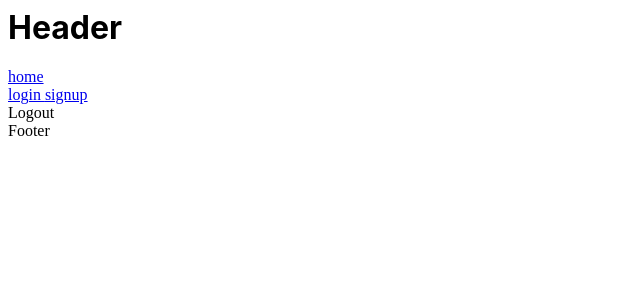
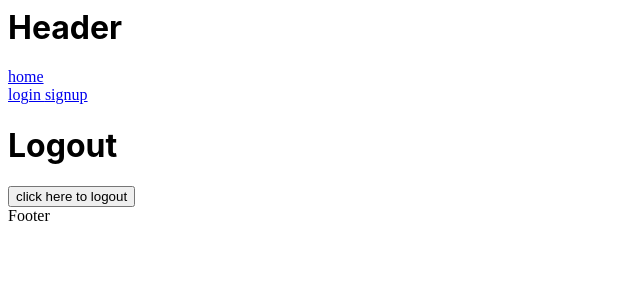
Before and after one commit to nasagaurav/react-l-ecomerce-stackblitz, a React (Create React App) app: page /Logout in a window 1280 px wide. Shown: the top 300 px of the page, without its empty margins (0-640 px from the left). Built offline with nearby package versions, Linux system fonts and the light colour scheme; no server answers.

Commit message:
added logout logic

```diff
--- a/src/Redux.js
+++ b/src/Redux.js
@@ -31,7 +31,7 @@ function reducer(state = intialState, action) {
         loggedin: action.payload.status,
       };
     case 'logout':
-      return { ...state, loggedin: false };
+      return { ...state, loggedin: false, user: null };
 
     case 'add-to-cart':
       return { ...state, cart: action.payload };
--- a/src/pages/Logout.js
+++ b/src/pages/Logout.js
@@ -1,6 +1,20 @@
 import React from 'react';
+import { useDispatch } from 'react-redux';
+import { useNavigate } from 'react-router-dom';
+function Logout(props) {
+  const navigate = useNavigate();
+  const dispatch = useDispatch();
+  const hl = () => {
+    localStorage.clear();
+    dispatch({ type: 'logout' });
+    navigate('/login');
+  };
 
-function Logout(props) {
-  return <div>Logout</div>;
+  return (
+    <div>
+      <h1>Logout</h1>
+      <button onClick={hl}>click here to logout </button>
+    </div>
+  );
 }
 export default Logout;
```
